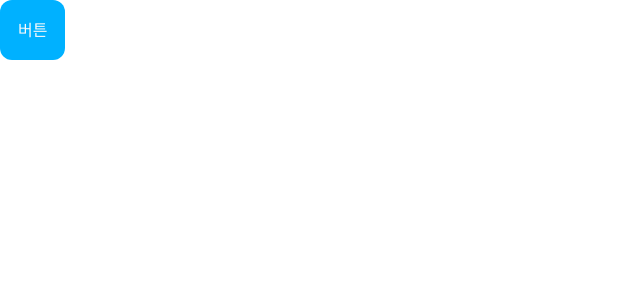
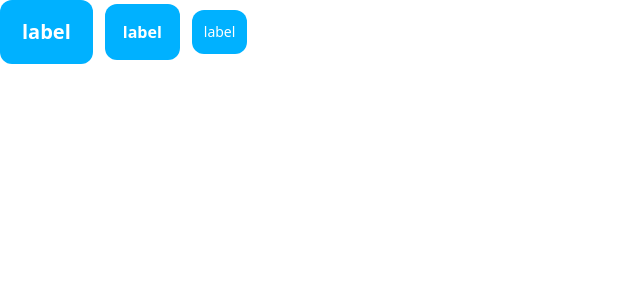
Before and after one commit to cwd3469/Front-OverBrain, a React (Vite) app: page / in a window 1280 px wide. Shown: the top 300 px of the page, without its empty margins (0-640 px from the left). Built offline with nearby package versions, Linux system fonts and the light colour scheme.

Commit message:
OVB-1 feat : size 적용

```diff
--- a/src/components/common/OButton.tsx
+++ b/src/components/common/OButton.tsx
@@ -4,11 +4,13 @@ import { cn } from '@/utils/twMerge';
 
 export const ButtonVariants = cva('rounded-[12px]', {
   variants: {
+    size: {
+      large: 'p-[22px] text-xl leading-5 font-bold',
+      medium: 'p-[18px] text-base leading-5 font-bold',
+      small: 'p-3 text-sm font-medium',
+    },
     variant: {
-      contained: 'text-wGray-50',
-    },
-    size: {
-      medium: 'p-[18px] text-base text',
+      contained: 'text-white',
     },
     palette: {
       primary: 'bg-primary-400',
@@ -22,14 +24,12 @@ export const ButtonVariants = cva('rounded-[12px]', {
 });
 
 export interface ButtonProps extends ButtonHTMLAttributes<HTMLButtonElement>, VariantProps<typeof ButtonVariants> {
-  label?: string;
-  children?: React.ReactElement | string;
+  children?: React.ReactNode;
 }
 
-const OButton: FC<ButtonProps> = ({ variant, size, children, palette, label, ...props }) => {
+const OButton: FC<ButtonProps> = ({ variant, size, children, palette, ...props }) => {
   return (
     <button className={cn(ButtonVariants({ variant, size, palette }))} {...props}>
-      {label && label}
       {children}
     </button>
   );
--- a/src/pages/MainPage.tsx
+++ b/src/pages/MainPage.tsx
@@ -4,7 +4,11 @@ import OLayout from '@components/common/OLayout';
 const MainPage = () => {
   return (
     <OLayout>
-      <OButton>버튼</OButton>
+      <div className="flex flex-row items-center gap-3">
+        <OButton size="large">label</OButton>
+        <OButton size="medium">label</OButton>
+        <OButton size="small">label</OButton>
+      </div>
     </OLayout>
   );
 };
```
